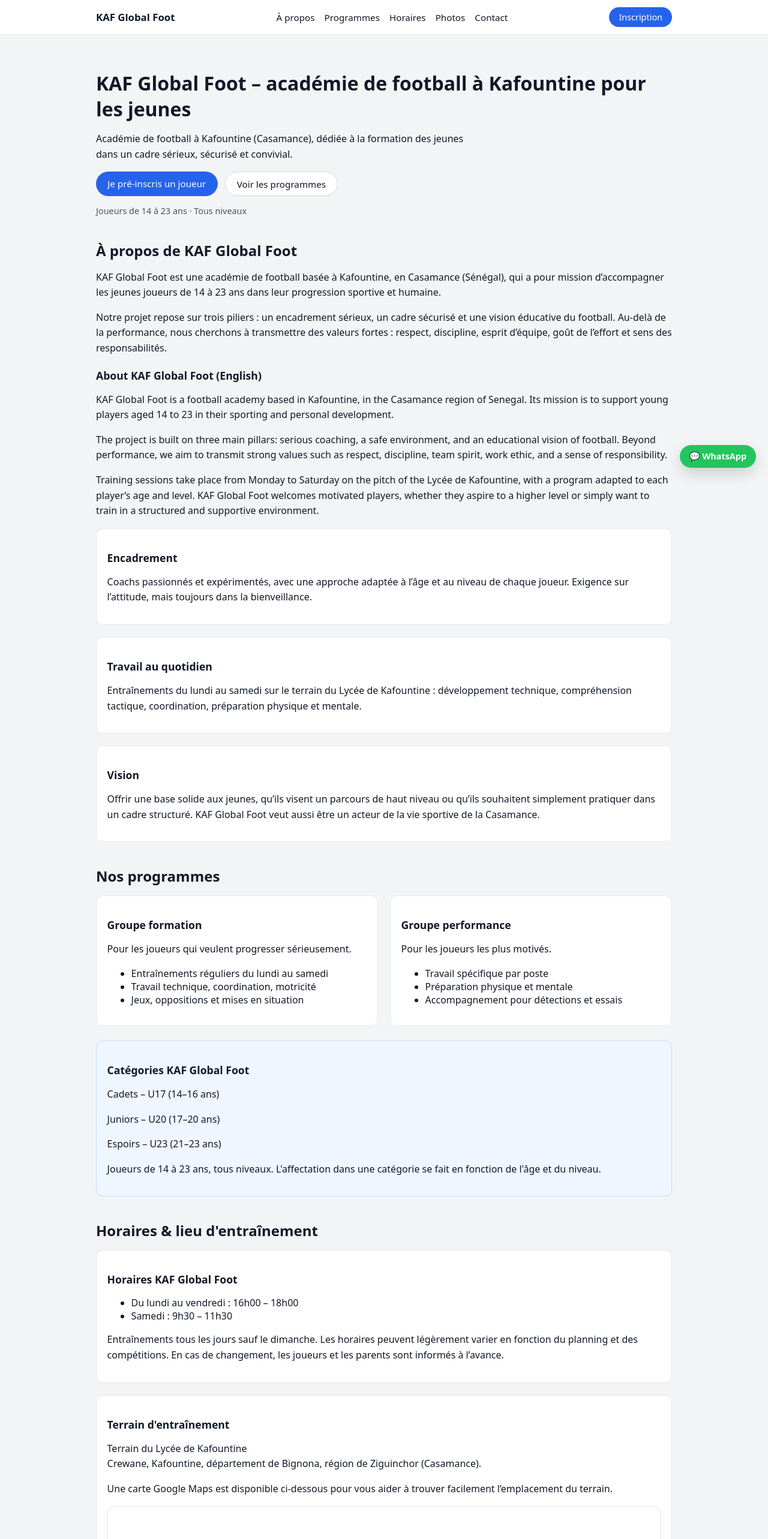
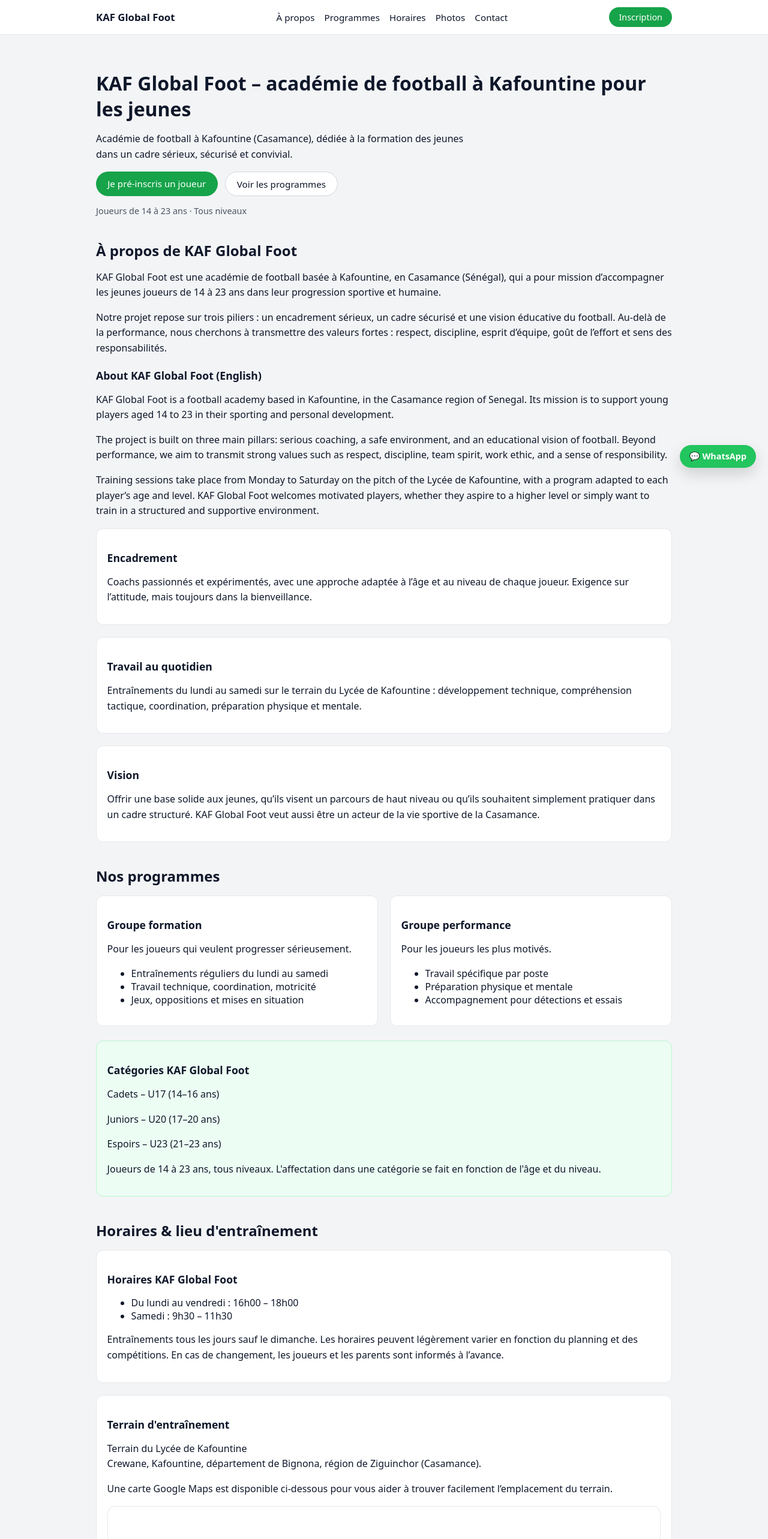
Before and after one commit to meliusmum-sketch/KAF-GLOBAL-FOOT, a Next.js app: page / in a window 1280 px wide. Shown: the top 2566 px of the page at 60% size. Built offline with nearby package versions, Linux system fonts and the light colour scheme; grey boxes are pictures that could not be loaded.

Commit message:
Update globals.css

```diff
--- a/styles/globals.css
+++ b/styles/globals.css
@@ -5,7 +5,7 @@ body {
   margin: 0;
   font-family: system-ui, -apple-system, BlinkMacSystemFont, "Segoe UI",
     sans-serif;
-  color: #111827;
+  color: #0f172a;
   background: #f3f4f6;
 }
 
@@ -75,7 +75,7 @@ a:hover {
   display: inline-block;
   padding: 0.45rem 1rem;
   border-radius: 9999px;
-  background: #2563eb;
+  background: #16a34a; /* vert Casamance */
   color: #ffffff;
   font-size: 0.9rem;
 }
@@ -122,7 +122,7 @@ a:hover {
 }
 
 .btn-principal {
-  background: #2563eb;
+  background: #16a34a; /* vert principal */
   color: #ffffff;
 }
 
@@ -184,8 +184,8 @@ a:hover {
 
 .categories {
   margin-top: 1.5rem;
-  background: #eff6ff;
-  border-color: #bfdbfe;
+  background: #ecfdf3; /* fond vert très clair */
+  border-color: #bbf7d0;
 }
 
 .photos-grid {
@@ -206,7 +206,7 @@ a:hover {
   aspect-ratio: 4 / 3;
 }
 
-/* Ancienne classe placeholder (au cas où) */
+/* Au cas où l'ancienne classe soit encore utilisée */
 .photo-placeholder {
   width: 100%;
   aspect-ratio: 4 / 3;
@@ -248,7 +248,7 @@ a:hover {
   right: 1.25rem;
   bottom: 1.25rem;
   z-index: 50;
-  background: #22c55e;
+  background: #22c55e; /* vert WhatsApp */
   color: #ffffff;
   padding: 0.6rem 1rem;
   border-radius: 9999px;
```
